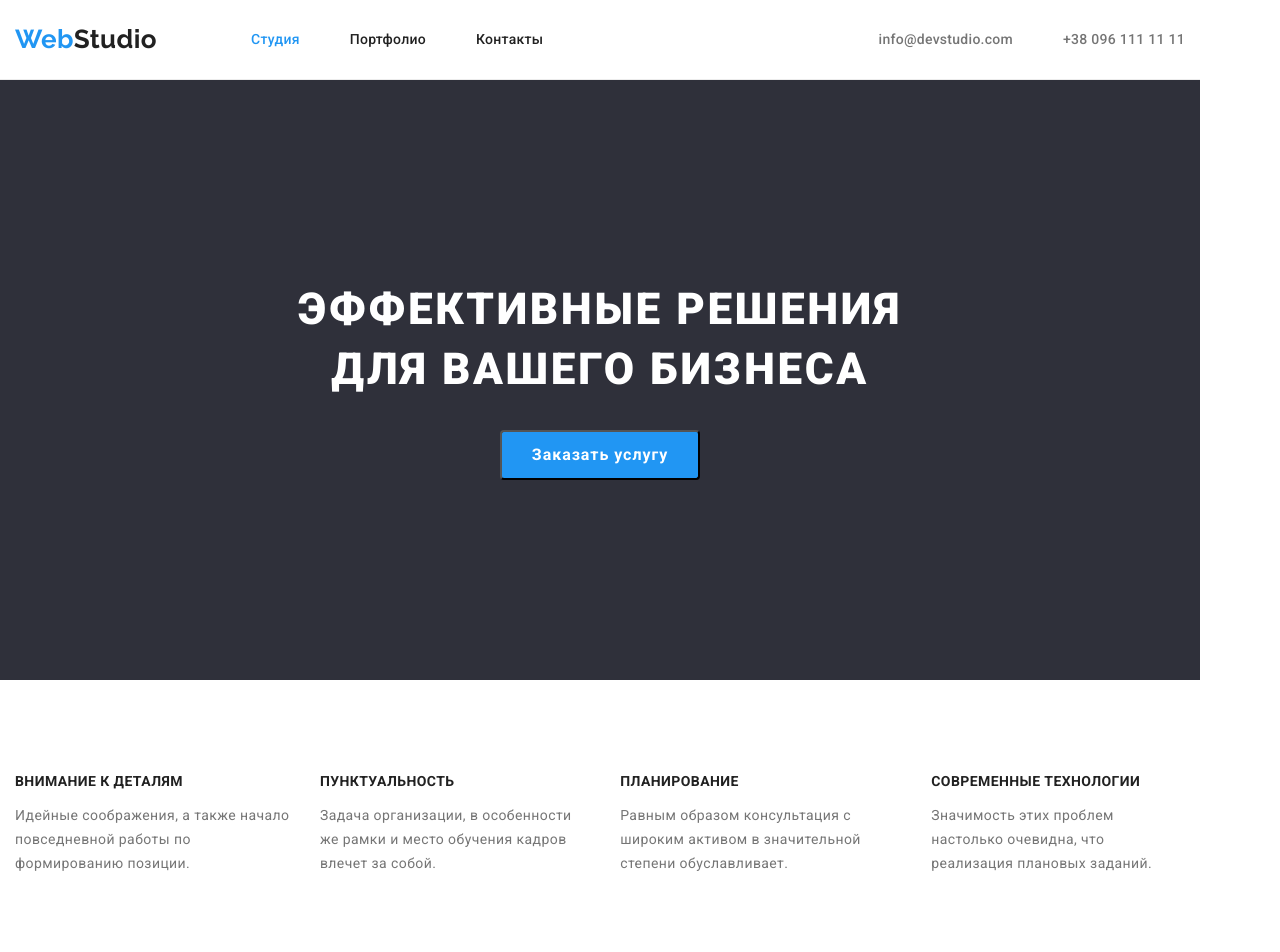
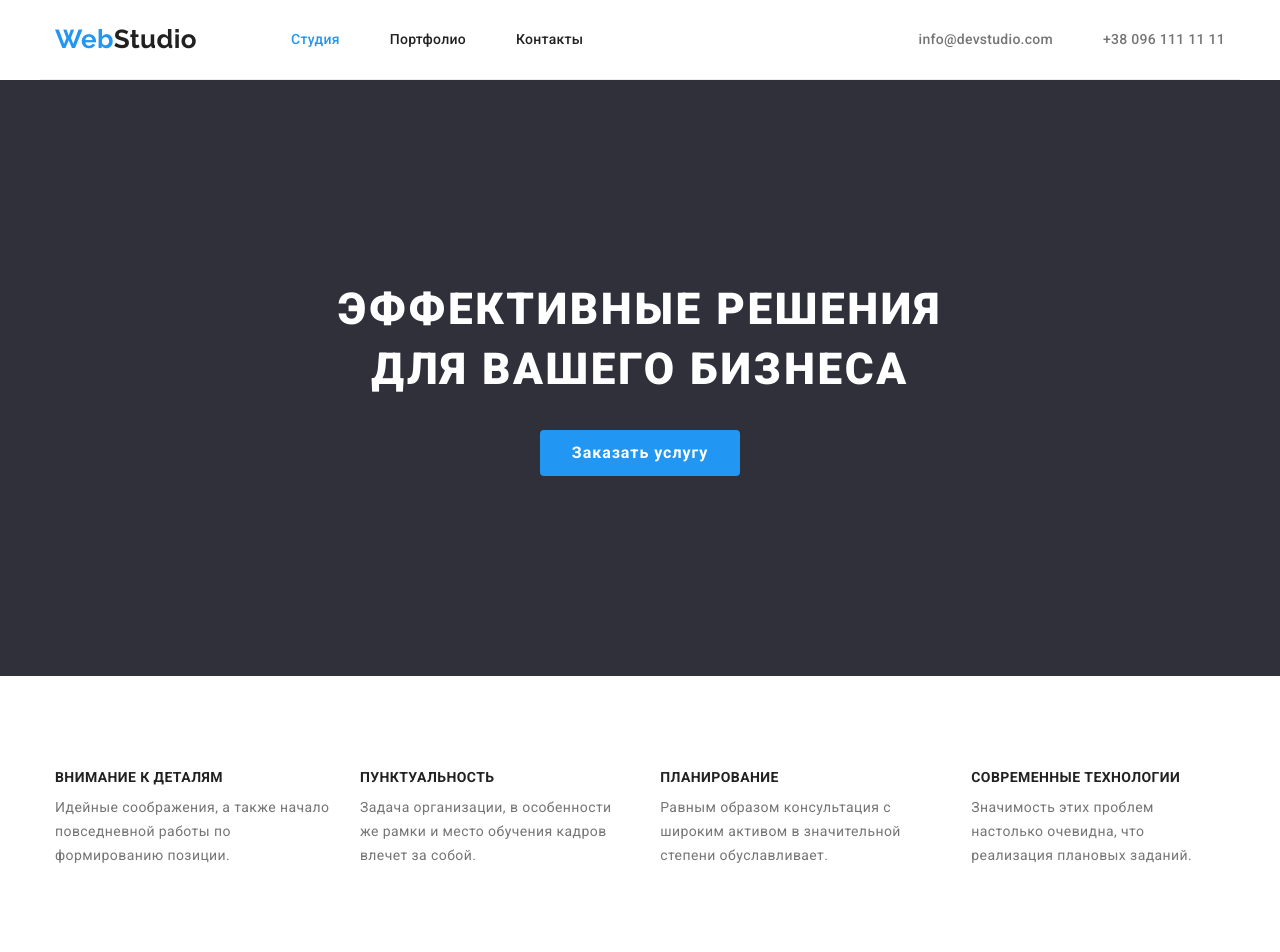
Before and after one commit to AlexShon1978/goit-markup-hw-03, a plain HTML site: page index.html in a window 1280 px wide. Shown: the top 952 px of the page. Drawn offline with nearby package versions, Linux system fonts and the light colour scheme.

Commit message:
work on errors

```diff
--- a/css/style.css
+++ b/css/style.css
@@ -33,7 +33,7 @@ body {
     font-size: 14px;
     letter-spacing: 0.03em;
 }
-h1,h2,h3,h4 {
+h1,h2,h3,h4,p {
     margin-top: 0;
     margin-bottom: 0;
 }
@@ -58,6 +58,8 @@ img {
     width: 1200px;
     padding-left: 15px;
     padding-right: 15px;
+    margin-left: auto;
+    margin-right: auto;
 }
 .section {
     padding-top: 94px;
@@ -67,8 +69,6 @@ img {
 .header-conteiner {
     display: flex;
     align-items: center;
-    justify-content: space-between;
-    background-color: var(--background-color);
     border-bottom: 1px solid #ECECEC;
 }
 .header-nav {
@@ -80,11 +80,16 @@ img {
 }
 .menu-nav-contact {
     display: flex;
+    margin-left: auto;
 }
 .logotyp {
     margin-right: 94px;
     padding-top: 24px;
     padding-bottom: 24px;
+}
+.nav-list-item {
+    margin-top: 10px;
+    margin-bottom: 10px;
 }
 .nav-list-item:not(:last-child) {
     margin-right: 50px;
@@ -132,16 +137,14 @@ line-height: 1.2;
 /*main*/
 /*hero*/
 .hero {
+    padding-top: 200px;
+    padding-bottom: 200px;
     background-color: var(--hero-footer-bg-color);
-    width: 1200px;
 }
 .hero-container {
     display: flex;
     flex-direction: column;
     align-items: center;
-    padding-top: 200px;
-    padding-bottom: 200px;
-
 }
 .main-title {
     color: var(--text-color-white);
@@ -164,12 +167,9 @@ line-height: 1.2;
     border-radius: 4px;
     min-width: 200px;
     padding: 8px 28px;
-
+    border: none;
 }
 /*advantag*/
-.advantag-container {
-    padding-top: 94px;
-}
 .advantag-list {
     display: flex;
     margin-left: -30px;
@@ -179,6 +179,7 @@ line-height: 1.2;
     flex-basis: calc((100%-4*30px)/4);
 }
 .advantag-title {
+    margin-bottom: 10px;
     font-size: 14px;
     font-weight: 700;
     line-height: 1.14;
@@ -189,6 +190,9 @@ line-height: 1.2;
     line-height: 1.7;
 }
 /*work*/
+.work {
+    padding-top: 0;
+}
 .work-list {
     display: flex;
     margin-left: -30px;
@@ -208,7 +212,6 @@ line-height: 1.2;
 /*team*/
 .team {
     background: #F5F4FA;
-    width: 1200px;
 }
 .team-list {
     display: flex;
@@ -235,6 +238,7 @@ line-height: 1.2;
     margin-bottom: 10px;
 }
 .team-position {
+    color: var(--secondary-text-color);
     font-size: 16px;
     line-height: 1.19;
     text-align: center;
--- a/index.html
+++ b/index.html
@@ -52,13 +52,13 @@
       </div>
     </header>
     <main>
-      <section class="hero">
+      <section class="hero section">
         <div class="container hero-container">
           <h1 class="main-title">эффективные решения<br />для вашего бизнеса</h1>
           <button class="modal-btn" type="button">Заказать услугу</button>
         </div>
       </section>
-      <section class="advantag">
+      <section class="advantag section">
         <div class="container advantag-container">
           <h2 hidden>Наши преимущества</h2>
           <ul class="list advantag-list">
@@ -183,7 +183,8 @@
         </div>
       </section>
     </main>
-    <footer class="container footer-container">
+    <footer class="footer">
+      <div class="container footer-container">
         <a class="link logo-footer" href="./index.html">
           <span class="logoleft">Web</span><span class="logorightfoot">Studio</span>
         </a>
@@ -207,6 +208,7 @@
             </li>
           </ul>
         </address>
+      </div>
     </footer>
   </body>
 </html>
```
Also changed, not shown: portfolio.html (+3 -1 lines). Lines whose indentation alone changed are shown as unchanged.
